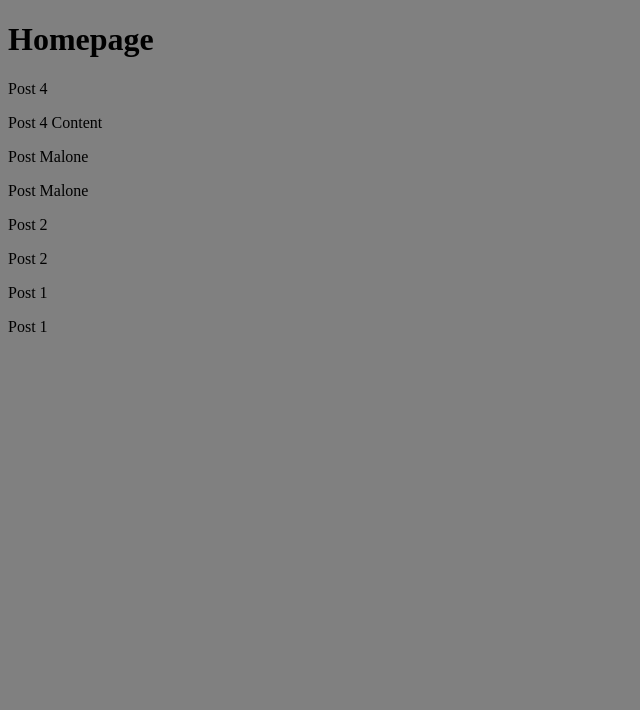
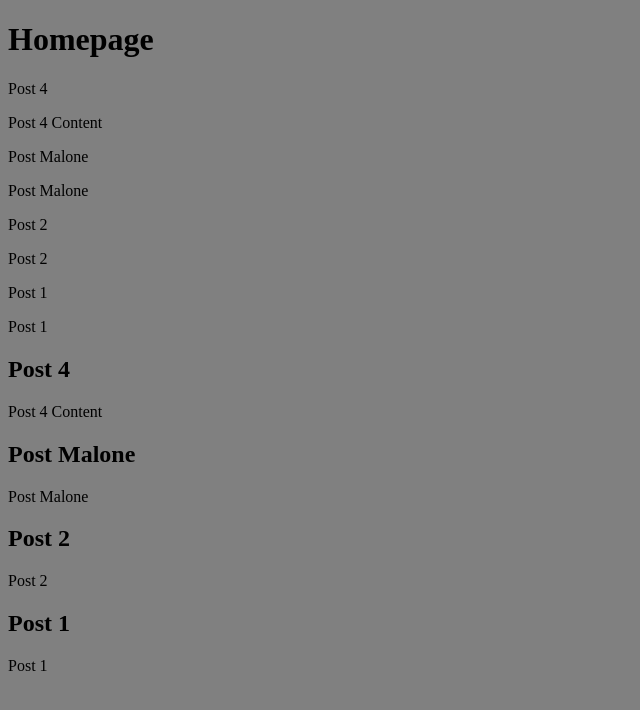
Before and after one commit to Jthom0223/joshuat.online, a Jekyll site: the page built from index.md, in a window 1280 px wide. Shown: the top 710 px of the page, without its empty margins (0-640 px from the left). Built offline with Jekyll 4.4.1, drawn with Linux system fonts in a browser that asks for light colours; part of the change alters nothing that is shown.

Commit message:
Update home.html

```diff
--- a/_layouts/home.html
+++ b/_layouts/home.html
@@ -5,3 +5,11 @@ layout: default
 <h1>Homepage</h1>
 
   {{ content }}
+
+{%- for post in site.posts -%}
+
+<h2>{{ post.title }}</h2>
+
+  {{ post.content }}
+
+{%- endfor -%}
```
